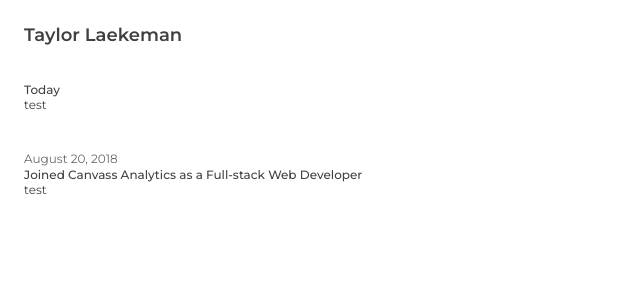
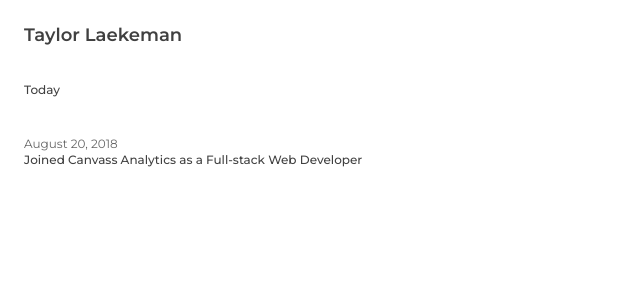
Before and after one commit to taylorlaekeman/tjlaekem, a React (Create React App) app: page / in a window 1280 px wide. Shown: the top 300 px of the page, without its empty margins (0-640 px from the left). Built offline with nearby package versions, Linux system fonts and the light colour scheme.

Commit message:
remove description

```diff
--- a/src/components/App.js
+++ b/src/components/App.js
@@ -12,10 +12,9 @@ export default () => {
       <header>
         <h1>Taylor Laekeman</h1>
       </header>
-      <Event description="test" title="Today" />
+      <Event title="Today" />
       <Event
         date="August 20, 2018"
-        description="test"
         title="Joined Canvass Analytics as a Full-stack Web Developer"
       />
     </ThemeProvider>
```
